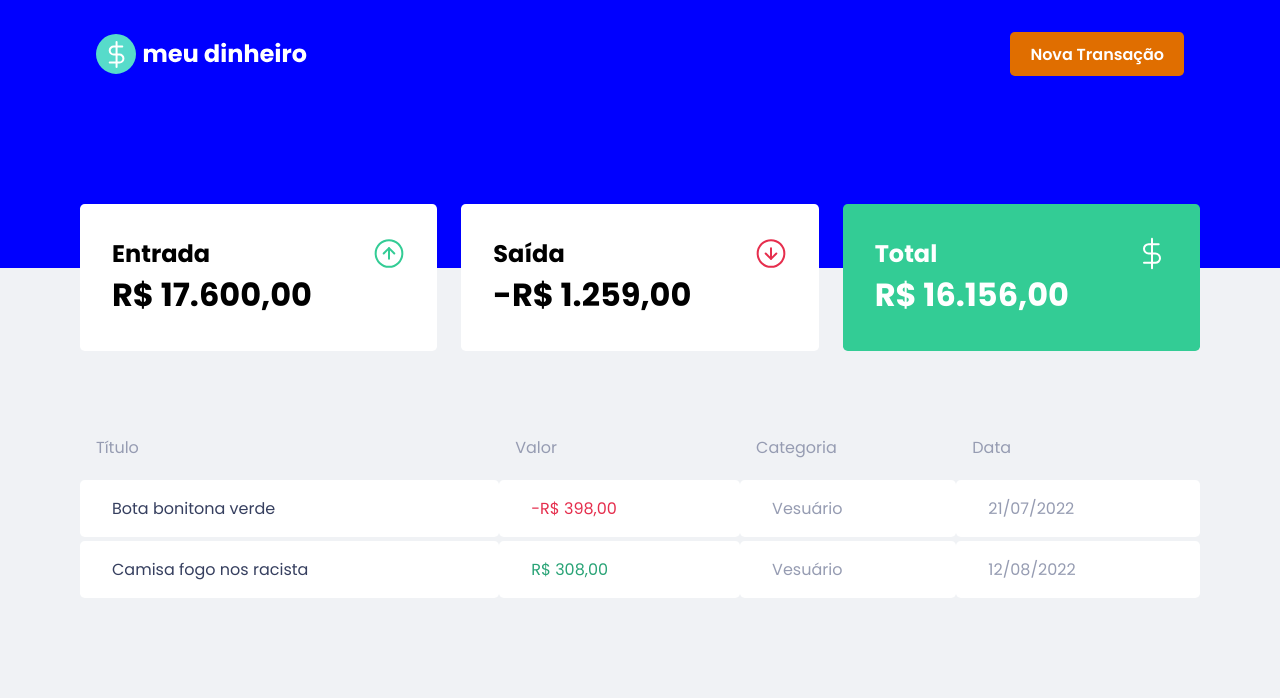
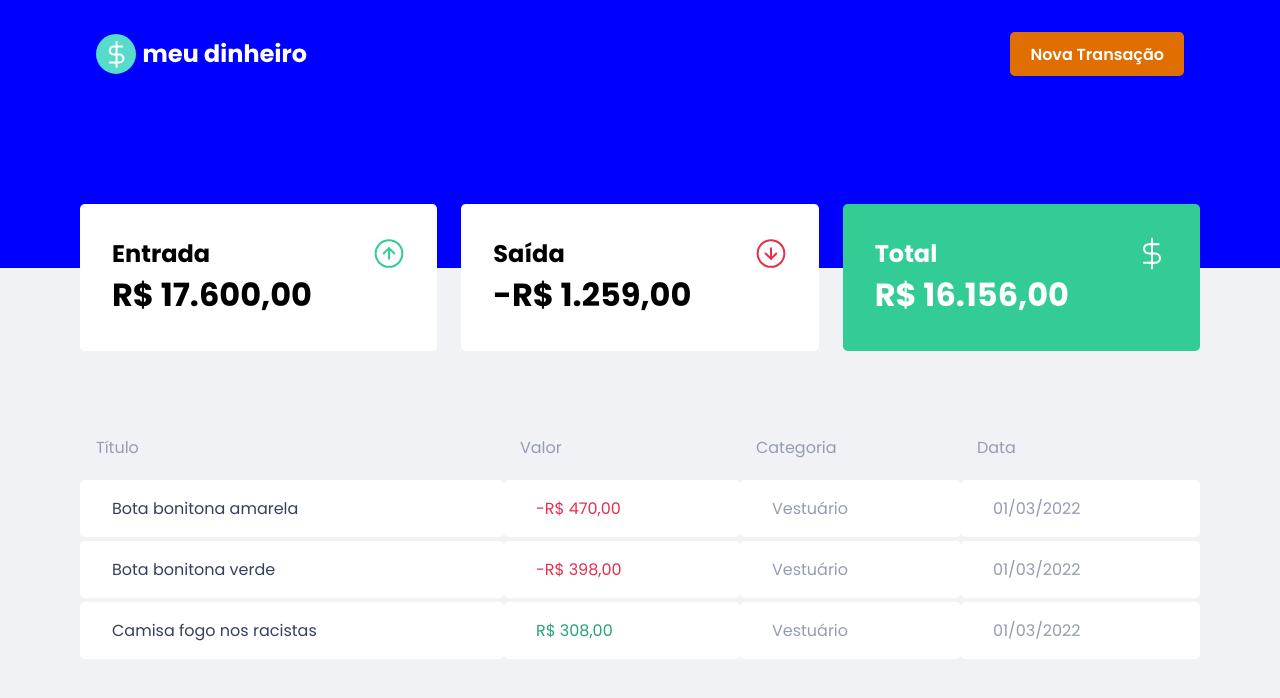
Before and after one commit to botelholarissa/meu-dinheiro, a React (Create React App) app: page / in a window 1280 px wide. Shown: the top 698 px of the page. Built offline with nearby package versions, Linux system fonts and the light colour scheme; data requests are answered from the project's data file.

Commit message:
Add statementTable useEffect

```diff
--- a/db.json
+++ b/db.json
@@ -1,17 +1,28 @@
 {
-    "transactions": [{
-        "id": "",
+    "transactions": [
+      {
+        "title": "Bota bonitona amarela",
+        "amount": 470,
+        "category": "Vestuário",
+        "transactionType": "withdraw",
+        "id": "UKGxKWf",
+        "createdAt": "2022-03-01 12:00:00"
+      },
+      {
         "title": "Bota bonitona verde",
-        "amount": -398,
+        "amount": 398,
         "category": "Vestuário",
-        "date": ""
-        },
-        {
-            "id": "",
-            "title": "Camisa fogo nos racistas",
-            "amount": 308,
-            "category": "Vestuário",
-            "date": ""
-        }
+        "transactionType": "withdraw",
+        "createdAt": "2022-03-01 12:00:00",
+        "id": "fKLe2Yd"
+      },
+      {
+        "title": "Camisa fogo nos racistas",
+        "amount": 308,
+        "category": "Vestuário",
+        "transactionType": "deposit",
+        "createdAt": "2022-03-01 12:00:00",
+        "id": "kTUNvFd"
+      }
     ]
 }
--- a/package.json
+++ b/package.json
@@ -7,7 +7,7 @@
     "@testing-library/react": "^13.3.0",
     "@testing-library/user-event": "^13.5.0",
     "@types/jest": "^27.5.2",
-    "@types/node": "^16.11.47",
+    "@types/node": "^18.7.7",
     "@types/react": "^18.0.15",
     "@types/react-dom": "^18.0.6",
     "axios": "^0.27.2",
--- a/src/components/StatementTable/index.tsx
+++ b/src/components/StatementTable/index.tsx
@@ -1,30 +1,49 @@
+import { useEffect, useState } from "react";
+import { api } from "../../services/api";
 import { Container } from "./styles";
 
+interface Transaction {
+    id: string;
+    title: string;
+    amount: number;
+    category: string;
+    transactionType: string;
+    createdAt: string;
+}
+
+
 export function StatementTable(){
+    const [ transactions, setTransactions ] = useState<Transaction[]>([]);
+
+    useEffect(() => {
+        api.get('/transactions').then(response => {setTransactions(response.data);
+            console.log(response.data);
+        });
+    }, []);
+
    return (
     <Container>
         <table>
             <thead>
-                <th>Título</th>
-                <th>Valor</th>
-                <th>Categoria</th>
-                <th>Data</th>
+                <tr>
+                    <th>Título</th>
+                    <th>Valor</th>
+                    <th>Categoria</th>
+                    <th>Data</th>
+                </tr>
             </thead>
 
             <tbody>
-                <tr>
-                    <td>Bota bonitona verde</td>
-                    <td className="withdraw">{new Intl.NumberFormat('pt-BR',  {style: 'currency', currency: 'BRL'}).format(-398)}</td>
-                    <td>Vesuário</td>
-                    <td>21/07/2022</td>
-                </tr>
-
-                <tr>
-                    <td>Camisa fogo nos racista</td>
-                    <td className="deposit">{new Intl.NumberFormat('pt-BR',  {style: 'currency', currency: 'BRL'}).format(308)}</td>
-                    <td>Vesuário</td>
-                    <td>12/08/2022</td>
-                </tr>
+                {transactions.map(transaction => {
+                return  (
+                    <tr key={transaction.id}>
+                        <td>{transaction.title}</td>
+                        <td className={transaction.transactionType}>{transaction.transactionType === 'withdraw'? new Intl.NumberFormat('pt-BR',  {style: 'currency', currency: 'BRL'}).format(-1* transaction.amount) : new Intl.NumberFormat('pt-BR',  {style: 'currency', currency: 'BRL'}).format(transaction.amount)}</td>
+                        <td>{transaction.category}</td>
+                        <td>{new Intl.DateTimeFormat('pt-BR').format(new Date(transaction.createdAt))}</td>
+                    </tr>
+                );
+                })}
             </tbody>
         </table>
     </Container>
--- a/src/services/apis.ts
+++ b/src/services/api.ts
@@ -1,5 +1,5 @@
 import axios from 'axios';
 
 export const api = axios.create({
-    baseURL: 'http://localhost:3000/api'
-})
+    baseURL: 'http://localhost:3000/',
+});
```
